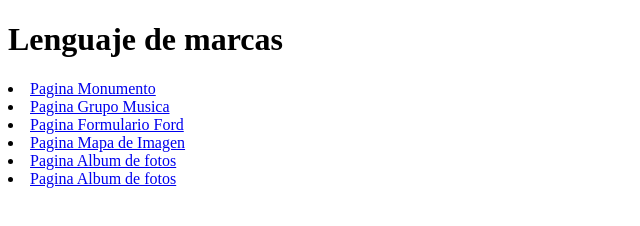
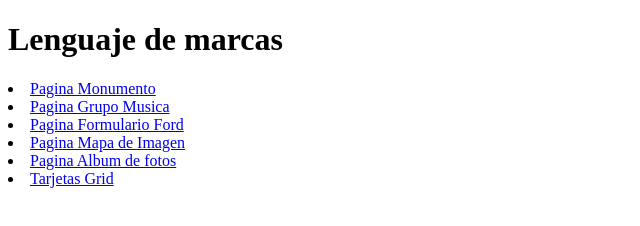
Before and after one commit to AurelioV19/AurelioV19.github.io, a plain HTML site: page index.html in a window 1280 px wide. Shown: the full height of the page, 0-640 px from the left. Drawn offline with Linux system fonts and the light colour scheme.

Commit message:
Update index.html

```diff
--- a/index.html
+++ b/index.html
@@ -39,7 +39,7 @@
     </li>
     <li>
       <A target="_blank" href="Prueba 2/Prueba grid-2">
-        Pagina Album de fotos
+       Tarjetas Grid
       </A>
     </li>
   </P>
```
